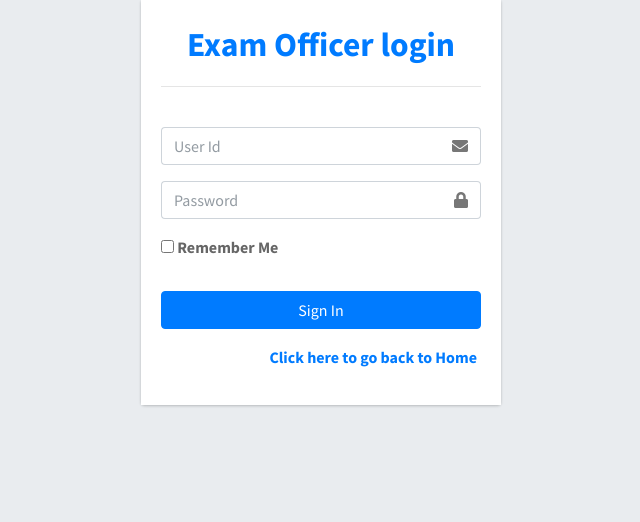
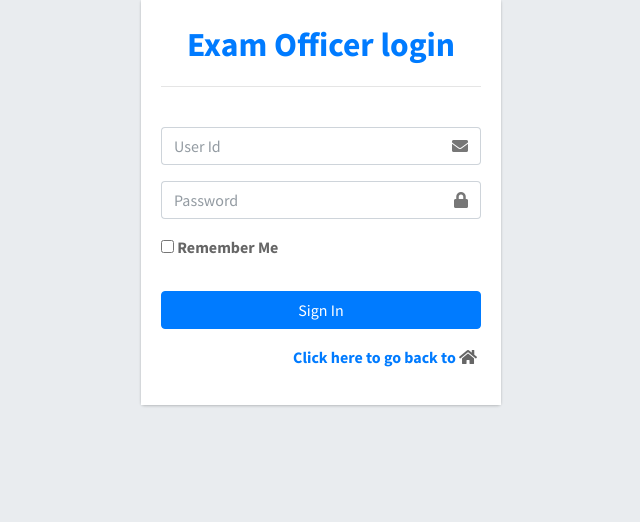
Before and after one commit to Rameshwar-Chavan/STET, a Django app: page /EO_Login/ in a window 1280 px wide. Shown: the part 278-800 px from the top of the page, without its empty margins (319-959 px from the left). Run offline with Django 3.2, Linux system fonts and the light colour scheme; some libraries are stand-ins or nearby versions.

Commit message:
added fas fa class home

```diff
--- a/templates/admin_home/Exam_Investigator_Login.html
+++ b/templates/admin_home/Exam_Investigator_Login.html
@@ -115,8 +115,8 @@
           <div class="text-right mt-3 pr-1">
             <p>
               <a href="{% url 'index' %}" class="text-primary font-weight-bold"
-                >Click here to go back to Home</a
-              >
+                >Click here to go back to </a
+              ><i class="fas fa-home"></i>
             </p>
           </div>
         </div>
--- a/templates/admin_home/Exam_Officer_Login.html
+++ b/templates/admin_home/Exam_Officer_Login.html
@@ -4,7 +4,7 @@
   <head>
     <meta charset="utf-8" />
     <meta name="viewport" content="width=device-width, initial-scale=1" />
-    <title>AdminLTE 3 | Log in</title>
+    <title>EIO Login</title>
 
     <!-- Google Font: Source Sans Pro -->
     <link
@@ -117,8 +117,8 @@
           <div class="text-right mt-3 pr-1">
             <p>
               <a href="{% url 'index' %}" class="text-primary font-weight-bold"
-                >Click here to go back to Home</a
-              >
+                >Click here to go back to </a
+              ><i class="fas fa-home"></i>
             </p>
           </div>
         </div>
```
